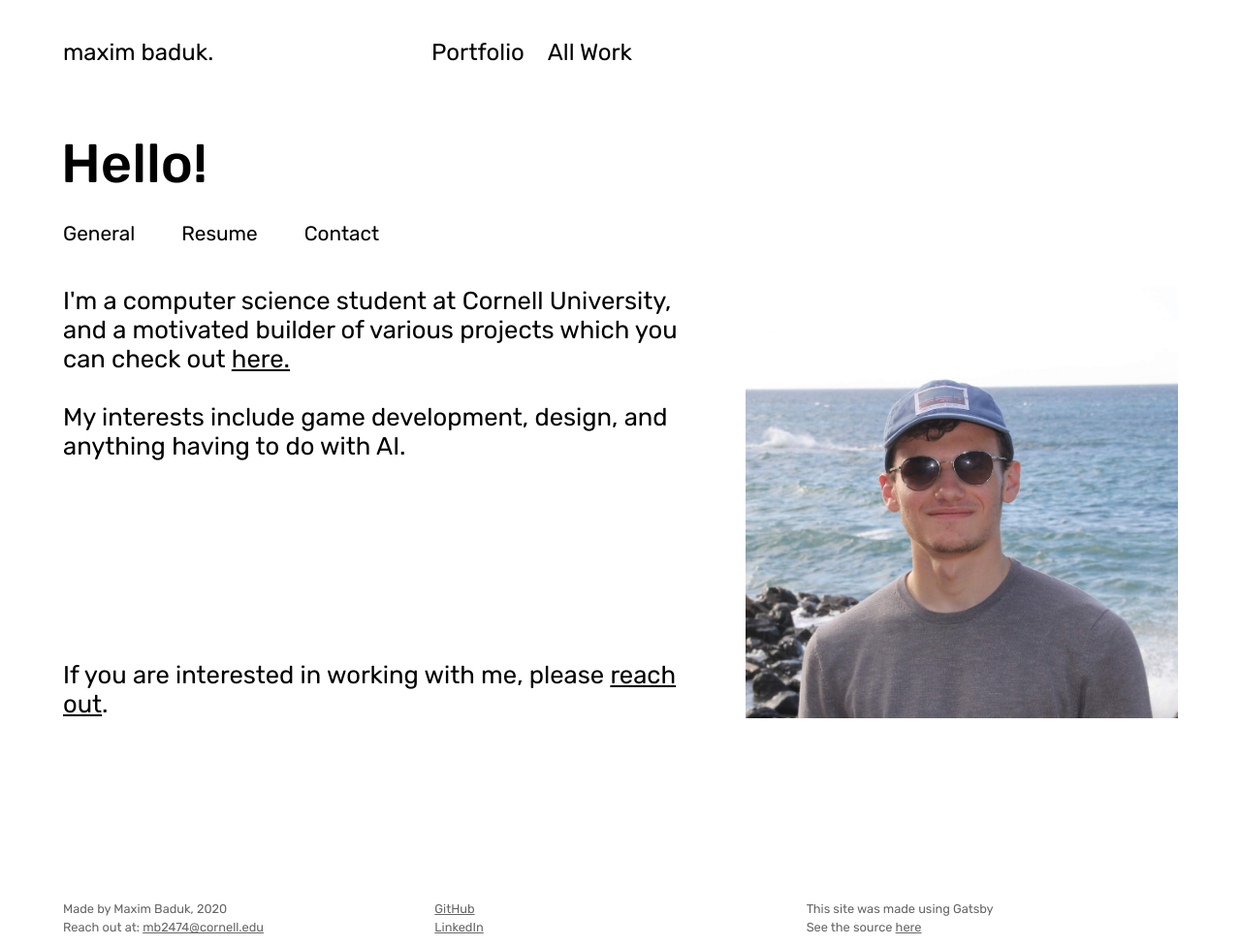
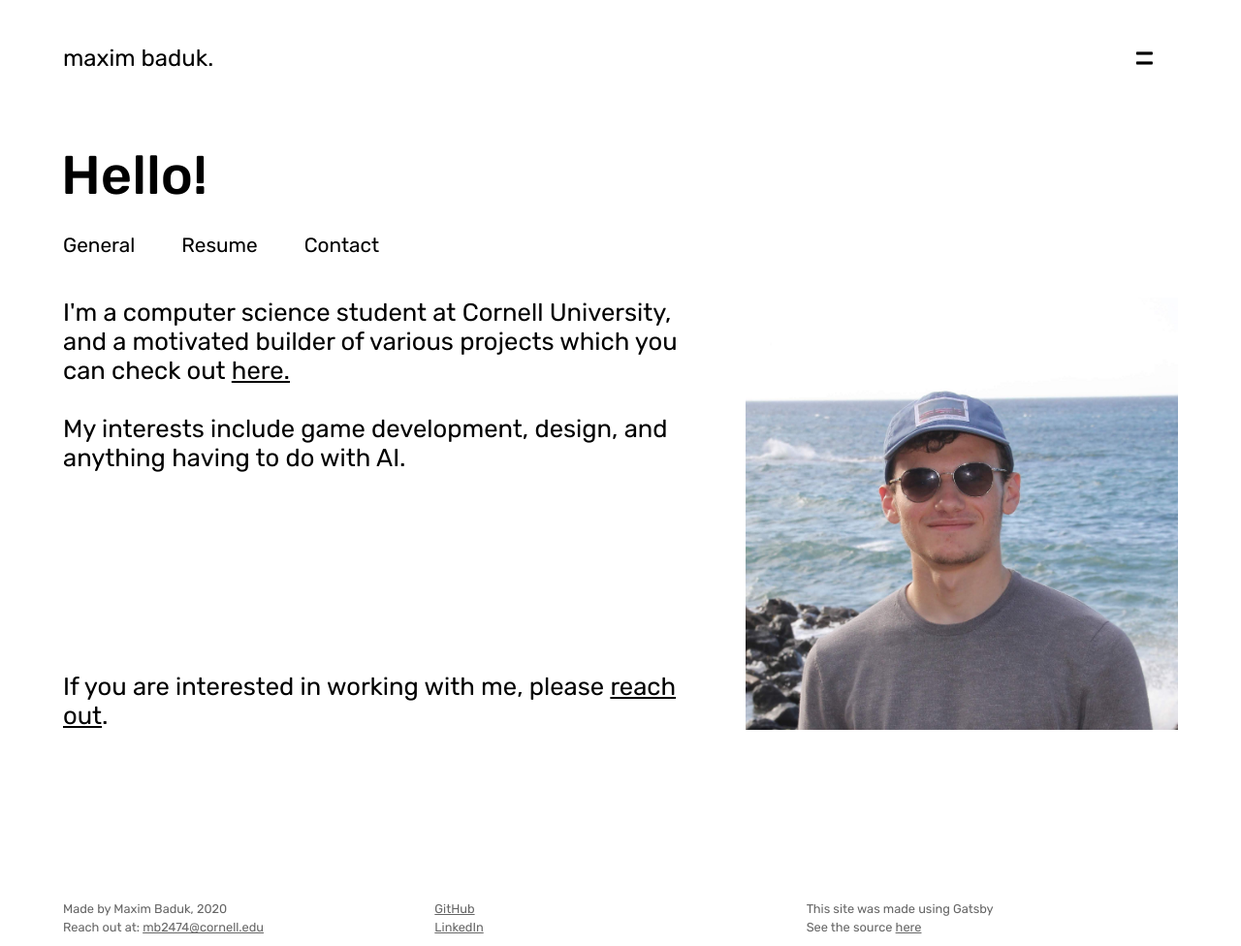
Before and after one commit to mbaduk3/mbaduk3.github.io, a Gatsby site: page / in a window 1280 px wide. Shown: the whole page at 97% size. Built offline with nearby package versions, Linux system fonts and the light colour scheme; Gatsby itself is replaced by a stand-in of ours.

Commit message:
single fullscreen menu

```diff
--- a/src/components/fullMenu.js
+++ b/src/components/fullMenu.js
@@ -1,13 +1,31 @@
-import React from 'react'
-import { Link } from 'gatsby'
-import ThemeChanger from './themeChanger'
+import React, { useEffect, useState } from 'react'
 
 export default (props) => {
+
+    const [rMargin, updateRMargin] = useState(loadRMargin());
+
+    useEffect(() =>  {
+        function update() { updateRMargin(loadRMargin()) }
+        window.addEventListener("resize", update);
+        return window.removeEventListener("resize", update);
+    }, []);
+
+    function loadRMargin() {return getComputedStyle(document.getElementsByClassName("site-wrapper")[0])["margin-right"];}
+
+    console.log(rMargin);
+    const style = "40px " + rMargin + " " + "40px " + rMargin;
+
     return (
-        <div className="full-menu-div" style={props.style}>
-            <ThemeChanger style={{"display": "content"}}/>
-            <Link to="/portfolio">Portfolio</Link>
-            <Link to="/all_work">All Work</Link>
+        <div className="full-menu-div" style={{"padding": style}}>
+            <div className={"full-menu-opt"}>
+                <a href="/">Home</a>
+                </div>
+            <div className={"full-menu-opt"}>
+                <a href="/portfolio">Portfolio</a>
+            </div>
+            <div className={"full-menu-opt"}>
+                <a href="/all_work">All Work</a>
+            </div>
         </div>
     )
 }
--- a/src/components/hamburger.js
+++ b/src/components/hamburger.js
@@ -1,8 +1,6 @@
-import React, { useState } from 'react'
-import FullMenu from './fullMenu'
+import React from 'react'
 
-export default () => {
-
+export default (props) => {
 
     const hamburgerIconStyle = {
         "position": "relative",
@@ -11,26 +9,19 @@ export default () => {
         "fontSize": "2.5rem",
         "top": "-16px",
         "zIndex": "102",
-    }
+    };
 
-    const [menuOpen, setMenuOpen] = useState(false);
-
-    var bodyOverflow = menuOpen ? "auto" : "hidden";
-
-    const toggleMenu = () => {
-        setMenuOpen(!menuOpen);
-        console.log(menuOpen);
-        document.body.style.overflow = bodyOverflow;
-    }
-
-    var iconColor = menuOpen ? "var(--background)" : "var(--primary-color)";
+    var iconColor = props.menu.open ? "var(--background)" : "var(--primary-color)";
 
     const icon =
         <div
             className="hamburger-icon"
             style={{...hamburgerIconStyle, "color": iconColor}}
-            onClick={_ => toggleMenu()}>
-                { menuOpen  ? "x"  : "=" }
+            onClick={() => {
+                props.menu.set(!props.menu.open);
+                Object.assign(document.getElementsByTagName("BODY")[0].style, {"overflow": (props.menu.open ? "scroll" : "hidden")});
+                }}>
+                { props.menu.open ? "x"  : "=" }
         </div>
 
     const menuOffStyle = {
@@ -45,8 +36,7 @@ export default () => {
 
     return (
         <label className="hamburger-label">
-            {console.log(menuOpen)}
-            <FullMenu style={menuOpen ? menuOnStyle : menuOffStyle}/>
+            {console.log(props.menu.open)}
             {icon}
         </label>
     );
--- a/src/components/layout.js
+++ b/src/components/layout.js
@@ -1,9 +1,13 @@
-import React from "react"
+import React, { useState } from "react"
 import { Link, useStaticQuery, graphql } from "gatsby"
 import Navigation from "../components/navigation"
+import FullMenu from  "../components/fullMenu"
 import 'prismjs/themes/prism-okaidia.css';
 
 export default ({ children }) => {
+
+  const [ menuOpen, setMenuOpen ] = useState(false);
+
   const data = useStaticQuery(
     graphql`
       query {
@@ -15,18 +19,11 @@ export default ({ children }) => {
       }
     `
   )
-  return (
-    <div className="site-wrapper">
-      <div className="fullview">
-        <header className="site-header">
-          <div className="site-title">
-            <Link to="/">{data.site.siteMetadata.title}</Link>
-          </div>
-          <Navigation />
-        </header>
-        {children}
-      </div>
-      <footer className="site-footer">
+
+  var pChildren = menuOpen ? null : children;
+
+  const footer = (
+    <footer className="site-footer">
         <div className="footer-name">
           <p>Made by Maxim Baduk, 2020</p>
           <p>Reach out at: <a href="mailto:mb2474@cornell.edu">mb2474@cornell.edu</a></p>
@@ -39,8 +36,26 @@ export default ({ children }) => {
           <p>This site was made using Gatsby</p>
           <p>See the source <a href="https://github.com/mbaduk3/mbaduk3.github.io">here</a></p>
         </div>
-        {/* <p>&copy; 2020 Delog &bull; Crafted with <span role="img" aria-label="love">❤️</span> by <a href="https://w3layouts.com">W3Layouts</a></p> */}
       </footer>
+  );
+
+  const defLayout = (
+    <>
+    {menuOpen ? <FullMenu /> : null}
+    <div className="site-wrapper">
+      <div className="fullview">
+        <header className="site-header">
+          <div className="site-title">
+            <Link to="/">{data.site.siteMetadata.title}</Link>
+          </div>
+          <Navigation menu={{open: menuOpen, set: setMenuOpen}}/>
+        </header>
+      {children}
+      </div>
+      {footer}
     </div>
-  )
+    </>
+  );
+
+  return defLayout;
 }
--- a/src/components/navigation.js
+++ b/src/components/navigation.js
@@ -1,16 +1,16 @@
 import React from "react"
-import {Link} from "gatsby"
 import ThemeChanger from "../components/themeChanger"
 import Hamburger from "../components/hamburger"
 
-export default (props) => (
-  <nav className="navigation">
-    <div className="nav-links">
-        <Link to="/portfolio">Portfolio</Link>
-        <Link to="/all_work">All Work</Link>
-    </div>
-    <Hamburger />
-    <ThemeChanger />
-  </nav>
+export default (props) => {
 
-)
+  const defNav = (
+    <nav className="navigation">
+      <ThemeChanger />
+      <Hamburger menu={props.menu}/>
+    </nav>
+  );
+
+  return defNav;
+
+}
--- a/src/styles/global.scss
+++ b/src/styles/global.scss
@@ -1,5 +1,5 @@
 @import url('https://fonts.googleapis.com/css2?family=Rubik:ital,wght@0,300;0,400;0,500;0,700;0,900;1,300;1,400;1,500;1,700;1,900&display=swap');
-$font-family: "Rubik", Cantarell, Oxygen-Sans,-apple-system,BlinkMacSystemFont,"Segoe UI",Roboto,Oxygen-Sans,Ubuntu,"Helvetica Neue",sans-serif;
+$font-family: "Rubik", "Helvetica Neue", Cantarell, Oxygen-Sans,-apple-system,BlinkMacSystemFont,"Segoe UI",sans-serif;
 
 html,
 body {
@@ -93,7 +93,7 @@ a {
 }
 .navigation {
   display: flex;
-  justify-content: space-between;
+  justify-content: flex-end;
   align-items: center;
   width: 66%;
   a {
@@ -122,6 +122,7 @@ a {
   background: var(--site-header);
   transition: background var(--color-transition-time);
   margin-bottom: 48px;
+  height: 60px;
   font-size: 1.5rem;
   align-items: center;
 }
@@ -432,6 +433,7 @@ body.light {
 .theme-label {
   display: none;
   z-index: 103;
+  margin-right: 1rem;
 }
 .hamburger-label {
   display: inherit;
@@ -439,14 +441,6 @@ body.light {
   height: 19px;
   z-index: 105;
 }
-// .hamburger-icon {
-//   background-color: var(--secondary-color);
-//   transition: background-color var(--color-transition-time);
-//   &:hover  {
-//     transition: background-color var(--color-transition-time);
-//     background-color: var(--primary-color);
-//   }
-// }
 
 @media (min-width: 650px) {
   .nav-links {
@@ -454,9 +448,6 @@ body.light {
   }
   .theme-label {
     display: inherit;
-  }
-  .hamburger-label {
-    display: none;
   }
 }
 
@@ -531,17 +522,25 @@ body.light {
   height: 100vh;
   top: 0;
   left: 0;
-  z-index: 100;
-  opacity: 0;
+  overflow: hidden;
+  // z-index: 100;
+  // padding: 0 5%;
   background-color: var(--primary-color);
-  transition: opacity var(--color-transition-time) 1s;
-
+  // transition: opacity var(--color-transition-time) 1s;
   display: flex;
   flex-direction: column;
   font-size: 4rem;
-  padding: 1rem 0 0 2rem;
   a {
     color: var(--background);
     margin: 1rem 0;
   }
+  .navigation a {
+    &[aria-current] {
+      color: var(--background);
+    }
+  }
 }
+
+.full-menu-opt {
+  margin: 1rem 0;
+}
```
Also changed, not shown: public/assets/hamburger.svg (added), public/assets/method-draw-image.svg (added), static/assets/hamburger.svg (added).
